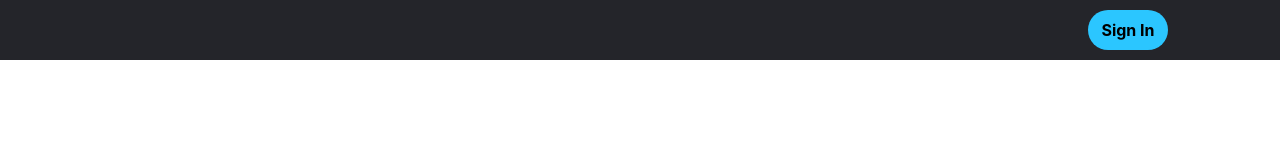
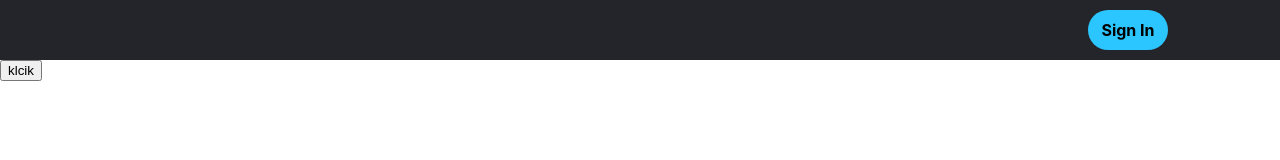
Before and after one commit to Nixeff/wiki, a React (Create React App) app: page /ShowAllWikis in a window 1280 px wide. Shown: the top 160 px of the page. Built offline with nearby package versions, Linux system fonts and the light colour scheme.

Commit message:
Kan redirekt good

```diff
--- /dev/null
+++ b/src/css/showAllWikis.css
@@ -0,0 +1,21 @@
+*{
+
+}
+
+#showWikis{
+    margin-top:60px;
+}
+
+#wikiHandler{
+
+}
+
+#title{
+    display: flex;
+    justify-content: center;
+}
+
+#wikiList{
+    display: flex;
+    justify-content: center;
+}
--- a/src/func/showAllWikis.js
+++ b/src/func/showAllWikis.js
@@ -2,6 +2,7 @@ import React, { useEffect, useState } from "react";
 import WikiTag from "./wikiTags";
 import LoginForm from './LoginForm';
 import NavBar from './NavBar';
+import "../css/showAllWikis.css";
 
 export default class ShowAllWikis extends React.Component {
     constructor(props) {
@@ -26,8 +27,9 @@ export default class ShowAllWikis extends React.Component {
         return(
             <div>
                 <NavBar />
-
-                <input type="button" onClick={() => this.getWikis()} value="klcik"></input>
+                <input id="showWikis" type="button" onClick={() => this.getWikis()} value="klcik"></input>
+                <div id="wikiList">
+                    <div>
                         {this.state.wikis.map( (wikis,index)=>
                             (
                                 <div key={index}>
@@ -35,6 +37,8 @@ export default class ShowAllWikis extends React.Component {
                                 </div>
                             ))}
                     </div>
+                </div>
+            </div>
         )
     }
 }
--- a/src/func/wikiTags.js
+++ b/src/func/wikiTags.js
@@ -1,18 +1,25 @@
 import React from "react";
+import "../css/showAllWikis.css"
+import {
+    BrowserRouter as Router, Link,
+    useLocation, redirect
+} from "react-router-dom";
 
 export default class WikiTag extends React.Component{
     constructor(props){
+
         super(props);
         this.state = {
             title: props.title,
-            type: props.Type
+            type: props.Type,
+            wID: props.wID
         }
     }
 
     render(){
         return(
-            <div>
-                <h2>{this.state.title}</h2>
+            <div id="wikiHandler">
+                <Link id="title" to={"/wikiPage?ID="+this.state.wID}>{this.state.title}</Link>
                 <p>{this.state.type}</p>
             </div>
         )
```
Lines whose indentation alone changed are shown as unchanged.
